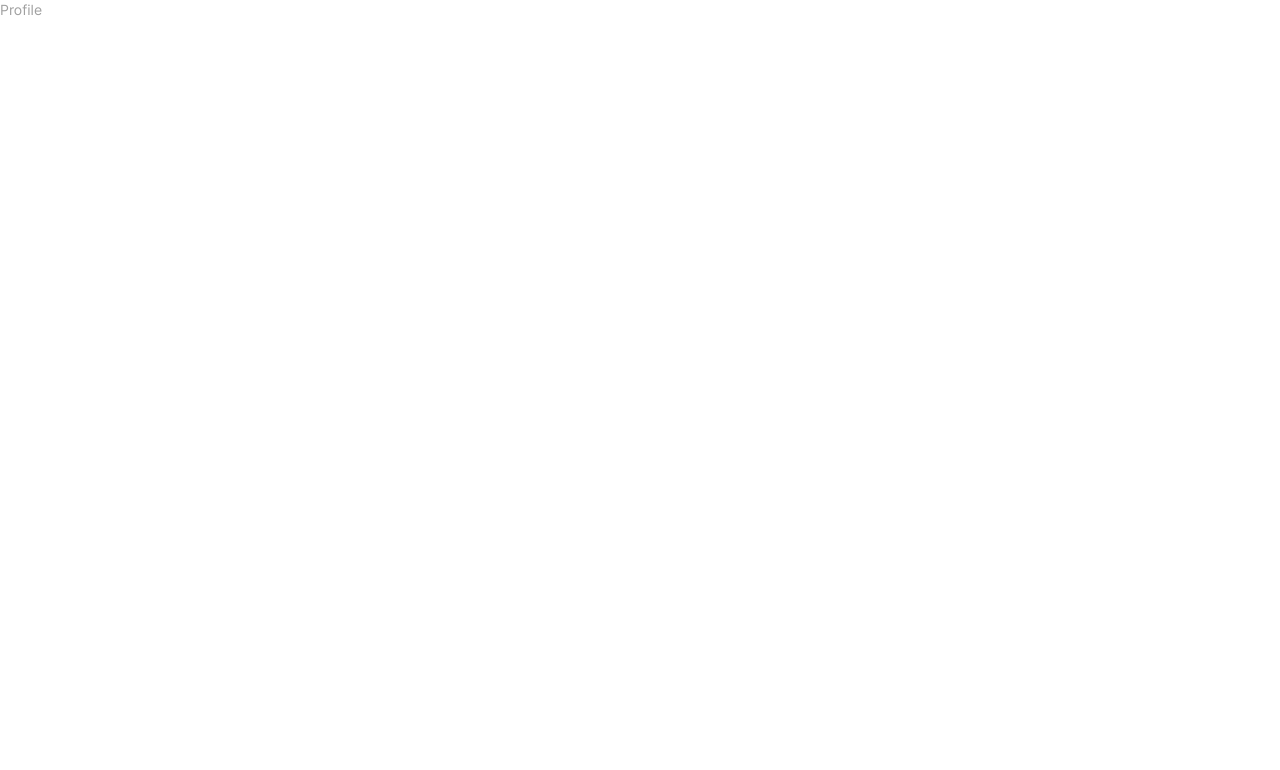
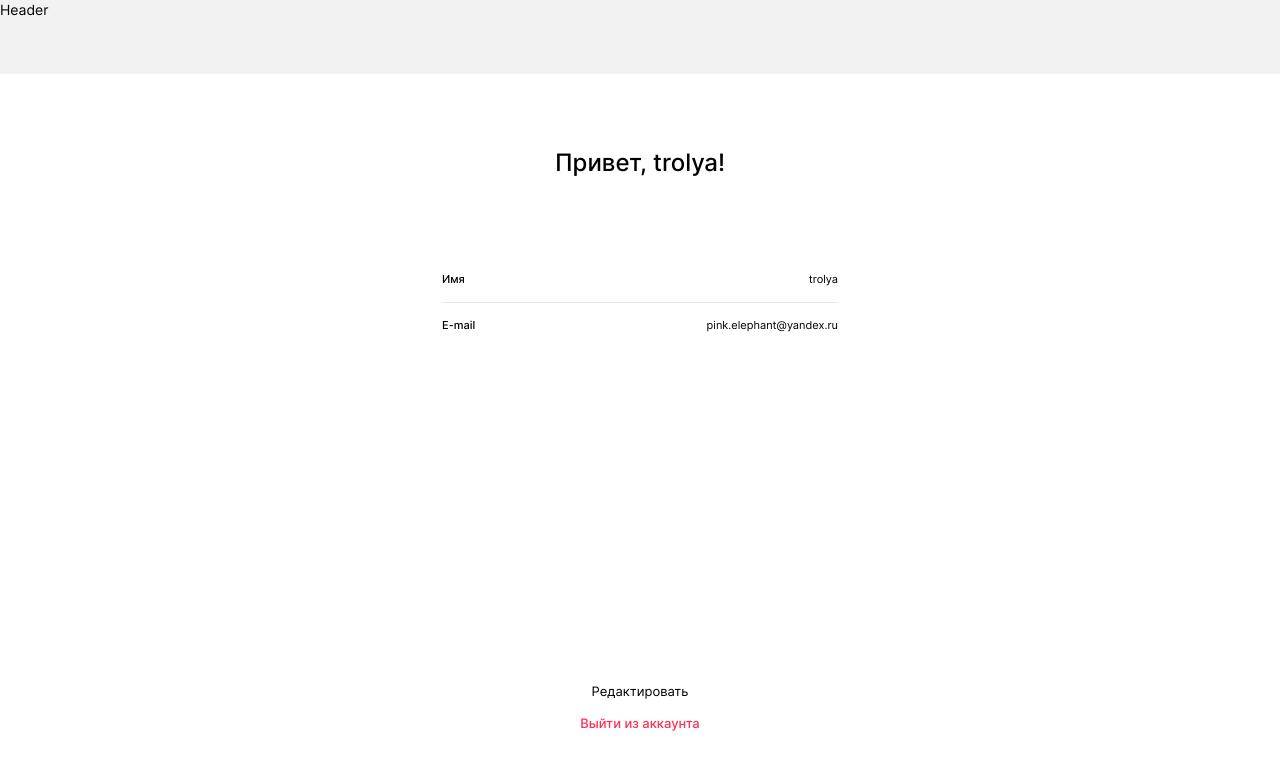
Before and after one commit to olgalatkina/movies-explorer-frontend, a React app: page /profile in a window 1280 px wide. Built offline with nearby package versions, Linux system fonts and the light colour scheme.

Commit message:
feat: add Profile markup and styles

```diff
--- a/src/components/Header/Header.css
+++ b/src/components/Header/Header.css
@@ -1,3 +1,4 @@
 .header {
-  color: var(--grey-text);
+  min-height: 74px;
+  background-color: var(--grey-light);
 }
--- a/src/components/Preloader/Preloader.css
+++ b/src/components/Preloader/Preloader.css
@@ -61,7 +61,7 @@
   position: absolute;
   top: 0;
   left: 0;
-  background: var(--preloader);
+  background: var(--primary);
   border-radius: 50px;
 }
 
--- a/src/components/Profile/Profile.css
+++ b/src/components/Profile/Profile.css
@@ -1,3 +1,128 @@
 .profile {
-  color: var(--grey-text);
+  height: calc(100vh - 74px);
+  padding: 70px 30px 40px;
+  color: var(--black);
+  box-sizing: border-box;
 }
+
+.profile__title {
+  max-width: 396px;
+  margin: 0 auto 80px;
+  font-weight: 500;
+  font-size: 24px;
+  line-height: 29px;
+  text-align: center;
+}
+
+.profile__line {
+  display: flex;
+  justify-content: space-between;
+  align-items: baseline;
+  gap: 10px;
+  padding: 16px 0;
+}
+
+.profile__line:not(:first-of-type) {
+  border-top: 1px solid var(--grey-dark);
+}
+
+.profile__wrapper {
+  display: flex;
+  flex-direction: column;
+  width: 100%;
+  max-width: 396px;
+  height: calc(100% - 105px);
+  margin: 0 auto;
+}
+
+.profile__text {
+  margin: 0;
+  font-weight: 500;
+  font-size: 11px;
+  line-height: 13px;
+  border: none;
+  text-align: right;
+  padding: 0;
+}
+
+.profile__text_weight_smaller {
+  font-weight: 400;
+}
+
+.profile__edit-button {
+  display: inline-flex;
+  align-self: center;
+  margin-top: auto;
+  padding: 8px;
+  font-weight: 400;
+  font-size: 12px;
+  line-height: 15px;
+  text-align: center;
+  background: transparent;
+  border: none;
+  transition: opacity .3s linear;
+  cursor: pointer;
+}
+
+.profile__edit-button:hover {
+  opacity: 0.8;
+}
+
+.profile__link {
+  display: inline-flex;
+  align-self: center;
+  margin: 0;
+  padding: 8px;
+  font-weight: 500;
+  font-size: 12px;
+  line-height: 15px;
+  text-align: center;
+  text-decoration: none;
+  color: var(--accent);
+  transition: opacity .3s linear;
+}
+
+.profile__link:hover {
+  opacity: 0.7;
+}
+
+.profile__error {
+  min-height: 13px;
+  margin: auto 0 20px;
+  font-weight: 400;
+  font-size: 11px;
+  line-height: 13px;
+  text-align: center;
+  color: var(--accent);
+  opacity: 0;
+}
+
+.profile__error_visible {
+  opacity: 1;
+}
+
+@media screen and (min-width: 768px) {
+  .profile {
+    padding: 236px 30px 269px;
+  }
+
+  .profile__wrapper {
+    height: calc(100% - 100px);
+  }
+
+  .profile__edit-button {
+    font-size: 13px;
+    line-height: 16px;
+  }
+
+  .profile__link {
+    font-size: 13px;
+    line-height: 16px;
+  }
+}
+
+@media screen and (min-width: 1280px) {
+  .profile {
+    padding: 74px 30px 70px;
+  }
+}
--- a/src/components/Profile/Profile.js
+++ b/src/components/Profile/Profile.js
@@ -1,8 +1,87 @@
+import React, { useState } from 'react';
+import { Link } from 'react-router-dom';
 import './Profile.css';
+import Header from '../Header/Header';
+
+const ProfileForm = ({ buttonText, formName, setIsEdit, userName, email }) => {
+  const handleSubmit = (evt) => {
+    evt.preventDefault();
+    // временное решение для проверки вёрстки
+    setIsEdit(false);
+  };
+
+  return (
+    <form
+      className='profile__wrapper'
+      name={`form-${formName}`}
+      action=''
+      method=''
+      onSubmit={handleSubmit}
+    >
+      <div className='profile__line'>
+        <label htmlFor='name' className='profile__text'>Имя</label>
+        <input
+          className='profile__text profile__text_weight_smaller'
+          type='text'
+          name='name'
+          id='name'
+          placeholder={userName}
+        />
+      </div>
+      <div className='profile__line'>
+        <label htmlFor='email' className='profile__text'>E-mail</label>
+        <input
+          className='profile__text profile__text_weight_smaller'
+          type='email'
+          name='email'
+          id='email'
+          placeholder={email}
+        />
+      </div>
+      <p className='profile__error' />
+      <button type='submit' className='form__submit-btn'>{buttonText}</button>
+    </form>
+  )
+}
 
 const Profile = () => {
+  const [isEdit, setIsEdit] = useState(false);
+  // позже возьмём из me
+  const userName = 'trolya';
+  const email = 'pink.elephant@yandex.ru';
+
+  const handleEditBtnClick = () => setIsEdit(true);
+
   return (
-    <section className='profile'>Profile</section>
+    <>
+      <Header />
+      <section className='profile'>
+        <h1 className='profile__title'>{`Привет, ${userName}!`}</h1>
+        {isEdit
+          ?
+          <ProfileForm
+            buttonText='Сохранить'
+            formName='profile'
+            setIsEdit={setIsEdit}
+            userName={userName}
+            email={email}
+          />
+          :
+          <div className='profile__wrapper'>
+            <div className='profile__line'>
+              <p className='profile__text'>Имя</p>
+              <p className='profile__text profile__text_weight_smaller'>{userName}</p>
+            </div>
+            <div className='profile__line'>
+              <p className='profile__text'>E-mail</p>
+              <p className='profile__text profile__text_weight_smaller'>{email}</p>
+            </div>
+            <button type='button' className='profile__edit-button' onClick={handleEditBtnClick}>Редактировать</button>
+            <Link to={`/`} className='profile__link'>Выйти из аккаунта</Link>
+          </div>
+        }
+      </section>
+    </>
   )
 };
 
--- a/src/components/SignWithForm/SignWithForm.css
+++ b/src/components/SignWithForm/SignWithForm.css
@@ -81,7 +81,6 @@
   display: block;
   width: 100%;
   padding: 15px;
-  margin-top: auto;
   font-weight: 500;
   font-size: 12px;
   line-height: 15px;
@@ -92,6 +91,10 @@
   border-radius: 3px;
   transition: opacity .3s linear;
   cursor: pointer;
+}
+
+.login__btn {
+  margin-top: auto;
 }
 
 .form__submit-btn:hover {
--- a/src/components/SignWithForm/SignWithForm.js
+++ b/src/components/SignWithForm/SignWithForm.js
@@ -22,7 +22,7 @@ const SignWithForm = (props) => {
         onSubmit={onSubmit}
       >
         {children}
-        <button type='submit' className='form__submit-btn'>{buttonText}</button>
+        <button type='submit' className='form__submit-btn login__btn'>{buttonText}</button>
       </form>
 
       <p className='login__question'>{question}&nbsp;
--- a/src/index.css
+++ b/src/index.css
@@ -6,7 +6,6 @@
   --bg-promo: #073042;
   --secondary: #3456F3;
   --accent: #FF3055;
-  --preloader: #FF6838;
   --white: #fff;
   --grey-btn: #F9F9F9;
   --grey-bg: #F5F5F5;
```
